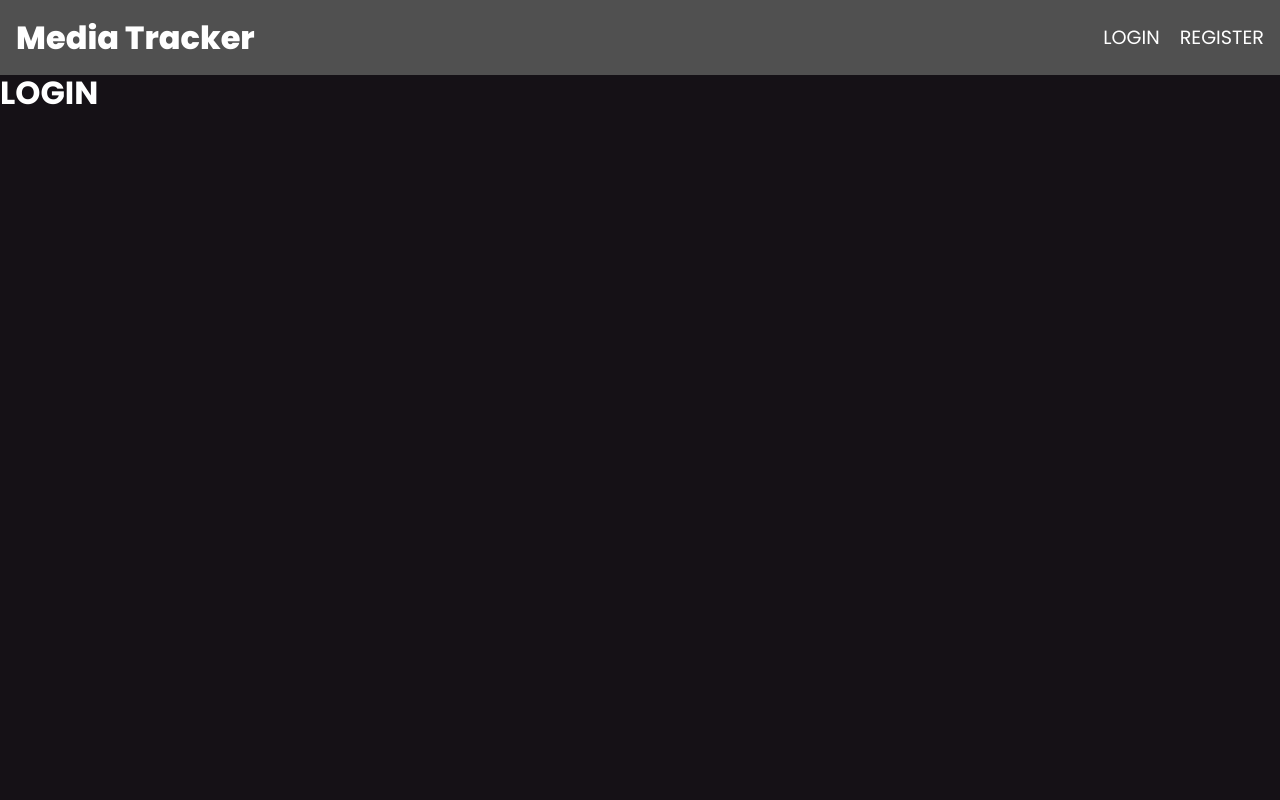
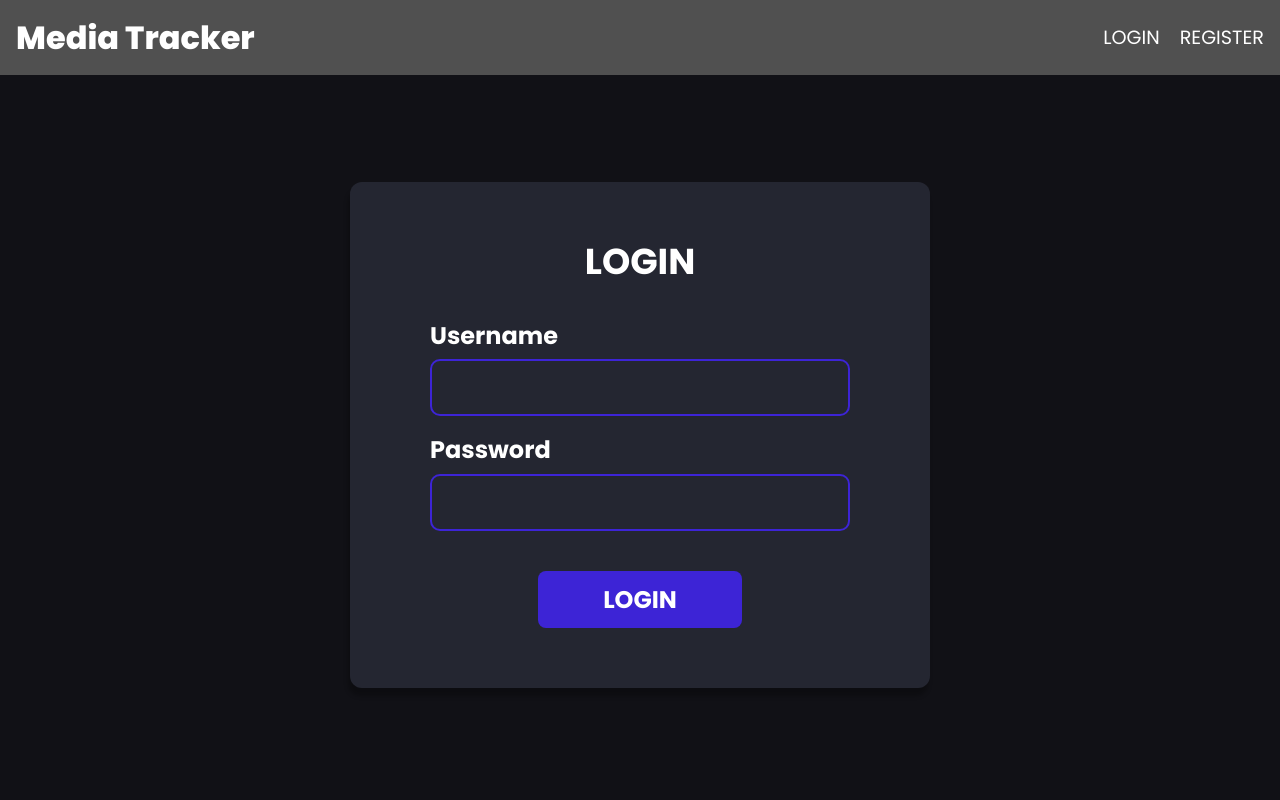
Before and after one commit to amir-kedis/media-tracker, a Flask app: page /login in a window 1280 px wide. Run offline with Flask 2, Linux system fonts and the light colour scheme; some libraries are stand-ins or nearby versions.

Commit message:
design login page

```diff
--- a/static/css/main.css
+++ b/static/css/main.css
@@ -309,9 +309,11 @@ template {
 }
 
 :root {
-  --bgc: #151116;
+  --bgc: #111116;
   --navbgc: #505050;
-  --txtc: #FFFFFF ;
+  --txtc: #FFFFFF;
+  --form-bgc: #242631;
+  --btn-bgc: #3D24D6;
 }
 
 body {
@@ -440,4 +442,67 @@ body {
 .error__msg {
   font-family: Impact, Haettenschweiler, "Arial Narrow Bold", sans-serif;
   font-size: 60px;
+}
+
+.btn {
+  flex: 0;
+  cursor: pointer;
+  outline: none;
+  border: none;
+  background-color: var(--btn-bgc);
+  color: var(--txtc);
+  font-size: 24px;
+  font-weight: 700;
+  padding: 15px 65px;
+  align-self: center;
+  border-radius: 8px;
+}
+
+.form {
+  display: flex;
+  flex-direction: column;
+  gap: 40px;
+}
+.form__title {
+  font-size: 36px;
+  text-align: center;
+}
+.form__inputs {
+  display: flex;
+  flex-direction: column;
+  gap: 20px;
+}
+.form__input {
+  display: flex;
+  flex-direction: column;
+  gap: 10px;
+}
+.form__label {
+  font-size: 24px;
+  font-weight: 700;
+}
+
+.input {
+  background-color: var(--form-bgc);
+  color: var(--txtc);
+  outline: none;
+  border: 2px solid var(--btn-bgc);
+  min-width: 30vw;
+  font-size: 20px;
+  min-height: 40px;
+  padding: 15px;
+  border-radius: 10px;
+}
+
+.login {
+  display: flex;
+  justify-content: center;
+  align-items: center;
+  min-height: 90vh;
+}
+.login__wrapper {
+  padding: 60px 80px;
+  background-color: var(--form-bgc);
+  border-radius: 12px;
+  box-shadow: -2px 8px 4px 0 rgba(0, 0, 0, 0.25);
 }/*# sourceMappingURL=main.css.map */
--- /dev/null
+++ b/static/sass/components/_btn.scss
@@ -0,0 +1,13 @@
+.btn {
+  flex: 0;
+  cursor: pointer;
+  outline: none;
+  border: none;
+  background-color: var(--btn-bgc);
+  color: var(--txtc);
+  font-size: 24px;
+  font-weight: 700;
+  padding: 15px 65px;
+  align-self: center;
+  border-radius: 8px;
+}
--- /dev/null
+++ b/static/sass/components/_form.scss
@@ -0,0 +1,39 @@
+.form {
+  display: flex;
+  flex-direction: column;
+  gap: 40px;
+
+  &__title {
+    font-size: 36px;
+    text-align: center;
+  }
+
+  &__inputs {
+    display: flex;
+    flex-direction: column;
+    gap: 20px;
+  }
+
+  &__input {
+    display: flex;
+    flex-direction: column;
+    gap: 10px;
+  }
+
+  &__label {
+    font-size: 24px;
+    font-weight: 700;
+  }
+}
+
+.input {
+    background-color: var(--form-bgc);
+    color: var(--txtc);
+    outline: none;
+    border: 2px solid var(--btn-bgc);
+    min-width: 30vw;
+    font-size: 20px;
+    min-height: 40px;
+    padding: 15px;
+    border-radius: 10px;
+}
--- a/static/sass/components/_index.scss
+++ b/static/sass/components/_index.scss
@@ -1,3 +1,6 @@
 @forward 'TODO';
 @forward 'nav';
 @forward 'error';
+@forward 'btn';
+@forward 'form';
+@forward 'login';
--- /dev/null
+++ b/static/sass/components/_login.scss
@@ -0,0 +1,12 @@
+.login {
+  display: flex;
+  justify-content: center;
+  align-items: center;
+  min-height: 90vh;
+  &__wrapper {
+    padding: 60px 80px;
+    background-color: var(--form-bgc);
+    border-radius: 12px;
+    box-shadow: -2px 8px 4px 0 rgb(0 0 0 / 25%);
+  }
+}
--- a/static/sass/global/_colors.scss
+++ b/static/sass/global/_colors.scss
@@ -1,5 +1,7 @@
 :root {
-    --bgc: #151116;
+    --bgc: #111116;
     --navbgc: #505050;
-    --txtc: #FFFFFF
+    --txtc: #FFFFFF;
+    --form-bgc: #242631;
+    --btn-bgc: #3D24D6;
 }
--- a/templates/login.html
+++ b/templates/login.html
@@ -2,6 +2,23 @@
 {% block title %} Login {% endblock %}
 {% block body %}
 <div class="login">
-    <h1 class="login__heading">LOGIN</h1>
+    <div class="login__wrapper">
+        <form action="/login" method="post" class="form">
+            <h2 class="form__title">
+                LOGIN
+            </h2>
+            <ul class="form__inputs">
+                <li class="form__input">
+                    <label for="username" class="form__label">Username</label>
+                    <input type="text" name="username" class="input">
+                </li>
+                <li class="form__input">
+                    <label for="password" class="form__label">Password</label>
+                    <input type="password" name="password" class="input">
+                </li>
+            </ul>
+            <input class="btn" type="submit" value="LOGIN">
+        </form>
+    </div>
 </div>
 {% endblock %}
```
Also changed, not shown: 1 other file.
